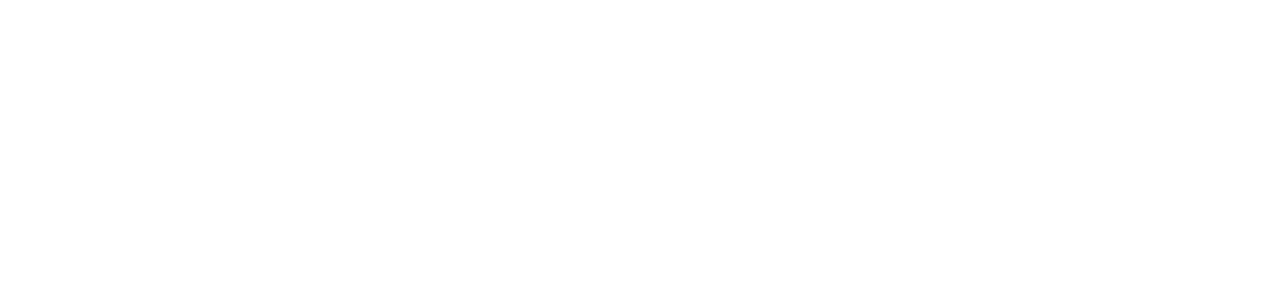
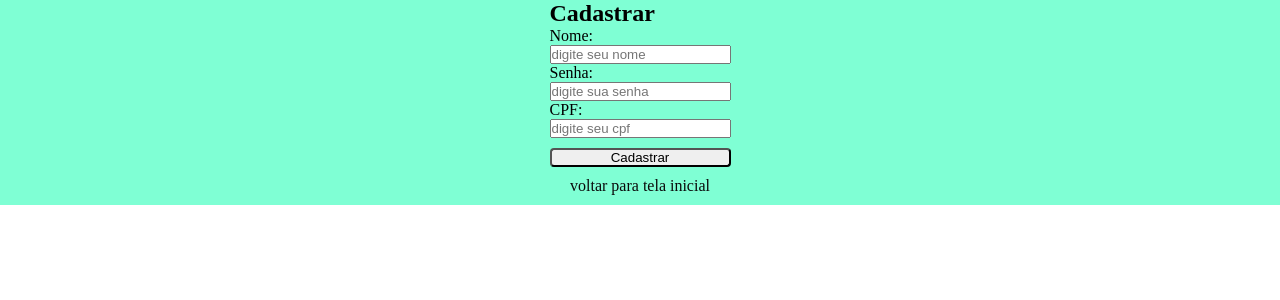
Before and after one commit to brucealberto/processo-hgtx, a React (Vite) app in the folder frontend/: page /register in a window 1280 px wide. Before the commit this address had no page. Shown: the top 300 px of the page. Built offline with nearby package versions, Linux system fonts and the light colour scheme.

Commit message:
feat: register screen

```diff
--- a/frontend/src/app.routes.jsx
+++ b/frontend/src/app.routes.jsx
@@ -1,11 +1,13 @@
 import { Route, Routes } from 'react-router-dom';
 import { Home } from './screens/Home';
 import { Login } from './screens/Login';
+import { Register } from './screens/Register';
 export const AppRoutes = () => {
   return (
     <Routes>
       <Route path='/' element={<Login />} />
       <Route path='/home' element={<Home />} />
+      <Route path='/register' element={<Register />} />
     </Routes>
   );
 };
--- a/frontend/src/components/CustomInput.jsx
+++ b/frontend/src/components/CustomInput.jsx
@@ -1,9 +1,9 @@
 export const CustomInput = ({ label, place, type, ...rest }) => {
   return (
     <div>
-      <label htmlFor='id-input'>{label}</label>
+      <label>{label}</label>
       <div>
-        <input {...rest} id='id-input' type={type} placeholder={place} />
+        <input {...rest} type={type} placeholder={place} />
       </div>
     </div>
   );
--- /dev/null
+++ b/frontend/src/screens/Register.jsx
@@ -0,0 +1,23 @@
+import { CustomInput } from '../components/CustomInput';
+import { Link } from 'react-router-dom';
+import './login.css';
+export const Register = () => {
+
+  function handleSubmit(data) {
+    console.log(data);
+  }
+
+  return (
+    <div className='login'>
+      <form onSubmit={handleSubmit} autoComplete='false'>
+        <h2>Cadastrar</h2>
+        <CustomInput type='text' label='Nome:' place='digite seu nome' />
+        <CustomInput type='password' label='Senha:' place='digite sua senha' />
+        <CustomInput type='text' label='CPF:' place='digite seu cpf' />
+
+      <button className='button' type='submit'>Cadastrar</button>
+        <Link className='link' to="/">voltar para tela inicial</Link>
+      </form>
+    </div>
+  );
+};
```
